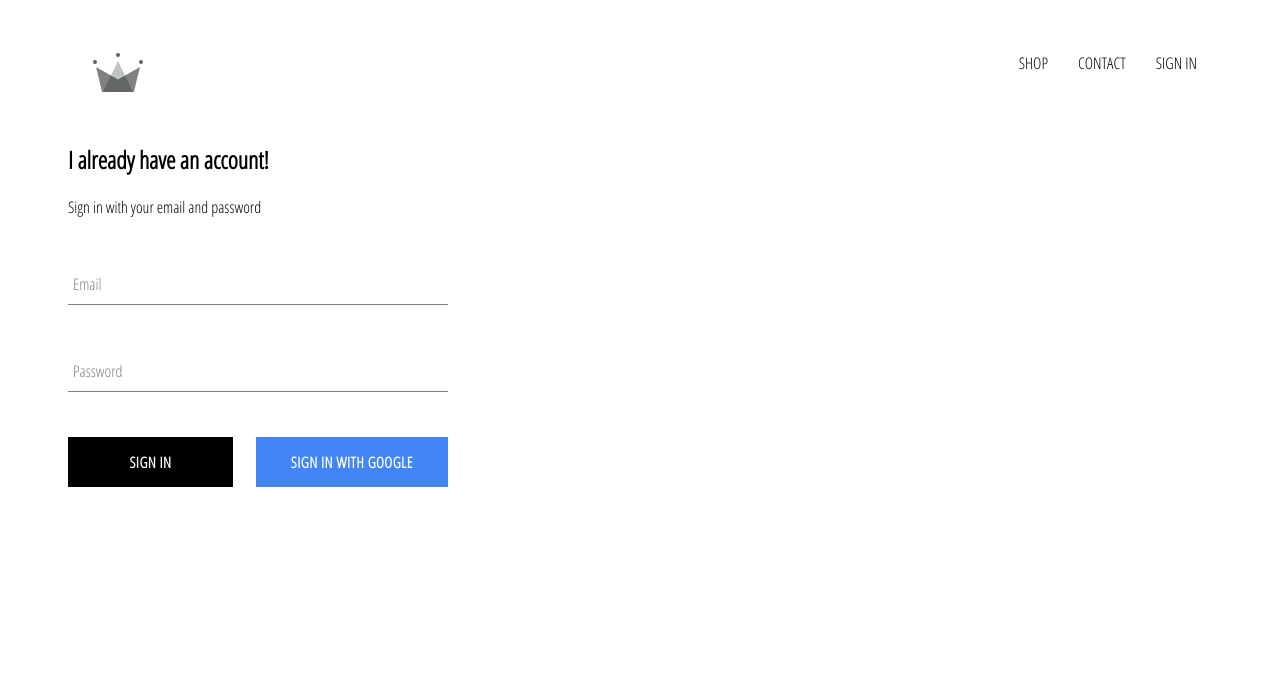
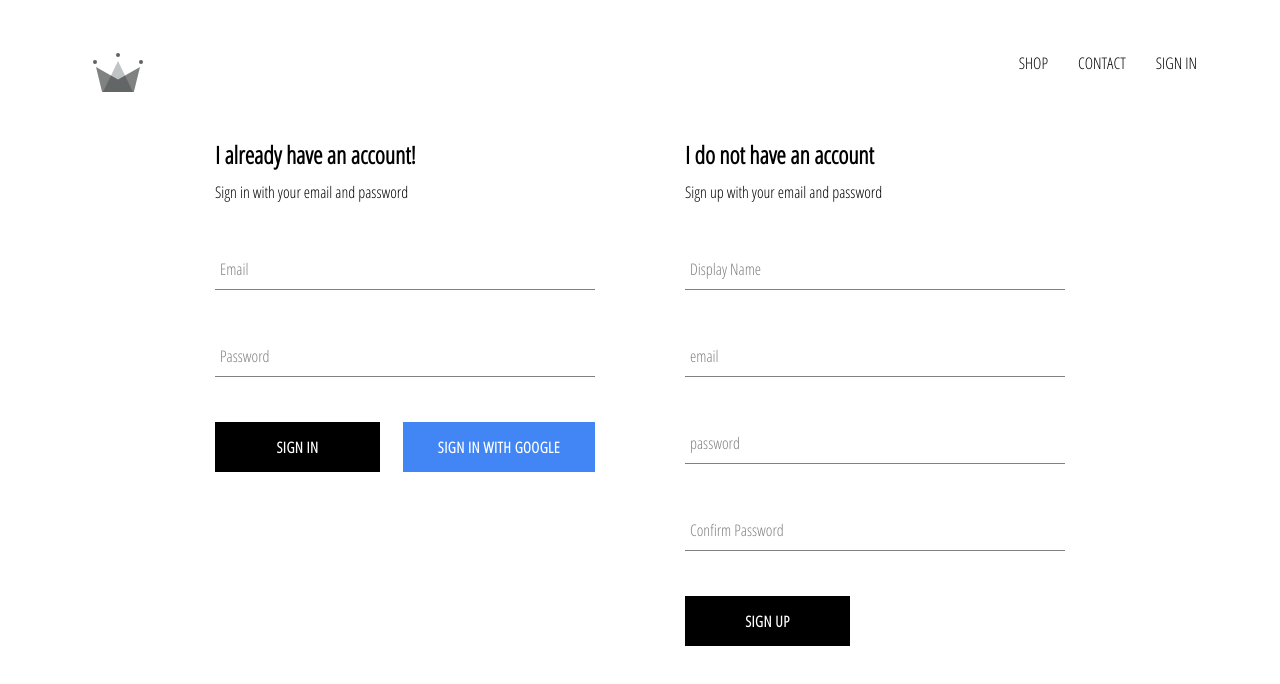
Before and after one commit to davidjuhyung/crwn-clothing, a React (Create React App) app: page /signin in a window 1280 px wide. Shown: the top 684 px of the page. Built offline with nearby package versions, Linux system fonts and the light colour scheme; no server answers.

Commit message:
implemented firebase utils, included ability to store authenticated users into firestore database

```diff
--- a/src/App.js
+++ b/src/App.js
@@ -5,7 +5,7 @@
 import Shop from './pages/shop/shop.component';
 import Header from './components/header/header.component';
 import SignInAndSignUpPage from './pages/sign-in-and-sign-up/sign-in-and-sign-up.component';
-import { auth } from './firebase/firebase.utils';
+import { auth, createUserProfileDocument } from './firebase/firebase.utils';
 
 class App extends React.Component {
 	state = {
@@ -15,10 +15,21 @@
 	unsubscribeFromAuth = null;
 
 	componentDidMount() {
-		this.unsubscribeFromAuth = auth.onAuthStateChanged(user => {
-			this.setState({ currentUser: user }, () => {
-				console.log(this.state.currentUser);
-			});
+		this.unsubscribeFromAuth = auth.onAuthStateChanged(async userAuth => {
+			console.log(userAuth);
+			if (!userAuth) {
+				this.setState({ currentUser: userAuth });
+			} else {
+				const userRef = await createUserProfileDocument(userAuth);
+				userRef.onSnapshot(snapshot => {
+					this.setState({
+						currentUser: {
+							id: snapshot.id,
+							...snapshot.data()
+						}
+					});
+				});
+			}
 		});
 	}
 
--- a/src/components/sign-in/sign-in.component.jsx
+++ b/src/components/sign-in/sign-in.component.jsx
@@ -23,7 +23,7 @@
 	render() {
 		return (
 			<div className="sign-in">
-				<h2>I already have an account!</h2>
+				<h2 className="title">I already have an account!</h2>
 				<span>Sign in with your email and password</span>
 
 				<form onSubmit={this.handleSubmit}>
--- a/src/components/sign-in/sign-in.style.scss
+++ b/src/components/sign-in/sign-in.style.scss
@@ -4,7 +4,7 @@
 	flex-direction: column;
 
 	.title {
-		margin: 100px 0;
+		margin: 10px 0;
 	}
 
 	.buttons {
--- /dev/null
+++ b/src/components/sign-up/sign.up.component.jsx
@@ -0,0 +1,94 @@
+import React, { Component } from 'react';
+import FormInput from '../form-input/form-input.component';
+import { auth, createUserProfileDocument } from '../../firebase/firebase.utils';
+import CustomButton from '../custom-button/custom-button.component';
+import './sign.up.style.scss';
+
+class SignUp extends Component {
+	state = {
+		displayName: '',
+		email: '',
+		password: '',
+		confirmPassword: ''
+	};
+
+	handleSubmit = async e => {
+		e.preventDefault();
+		const { displayName, email, password, confirmPassword } = this.state;
+
+		if (password !== confirmPassword) {
+			alert('passwords do not match!');
+			return;
+		}
+		try {
+			const { user } = await auth.createUserWithEmailAndPassword(
+				email,
+				password
+			);
+
+			await createUserProfileDocument(user, { displayName });
+
+			this.setState({
+				displayName: '',
+				email: '',
+				password: '',
+				confirmPassword: ''
+			});
+		} catch (err) {
+			console.error(err);
+		}
+	};
+
+	handleChange = e => {
+		const { name, value } = e.target;
+		this.setState({
+			[name]: value
+		});
+	};
+
+	render() {
+		const { displayName, email, password, confirmPassword } = this.state;
+
+		return (
+			<div className="sign-up">
+				<h2 className="title">I do not have an account</h2>
+				<span>Sign up with your email and password</span>
+				<form className="sign-up-form" onSubmit={this.handleSubmit}>
+					<FormInput
+						type="text"
+						name="displayName"
+						value={displayName}
+						label="Display Name"
+						handleChange={this.handleChange}
+					/>
+					<FormInput
+						type="email"
+						name="email"
+						value={email}
+						label="email"
+						handleChange={this.handleChange}
+					/>
+					<FormInput
+						type="password"
+						name="password"
+						value={password}
+						label="password"
+						handleChange={this.handleChange}
+					/>
+					<FormInput
+						type="password"
+						name="confirmPassword"
+						value={confirmPassword}
+						label="Confirm Password"
+						handleChange={this.handleChange}
+					/>
+					<CustomButton type="Submit" onSubmit={this.handleSubmit}>
+						Sign up
+					</CustomButton>
+				</form>
+			</div>
+		);
+	}
+}
+
+export default SignUp;
--- /dev/null
+++ b/src/components/sign-up/sign.up.style.scss
@@ -0,0 +1,9 @@
+.sign-up {
+	display: flex;
+	flex-direction: column;
+	width: 380px;
+
+	.title {
+		margin: 10px 0;
+	}
+}
--- a/src/firebase/firebase.utils.js
+++ b/src/firebase/firebase.utils.js
@@ -15,6 +15,28 @@
 
 firebase.initializeApp(config);
 
+export const createUserProfileDocument = async (userAuth, additionalData) => {
+	if (!userAuth) return;
+	const userRef = firestore.doc(`users/${userAuth.uid}`);
+	const userSnapshot = await userRef.get();
+
+	if (!userSnapshot.exists) {
+		const { displayName, email } = userAuth;
+		const createdAt = new Date();
+		try {
+			await userRef.set({
+				displayName,
+				email,
+				createdAt,
+				...additionalData
+			});
+		} catch (err) {
+			console.log('error creating user', err.message);
+		}
+	}
+	return userRef;
+};
+
 export const auth = firebase.auth();
 export const firestore = firebase.firestore();
 
--- a/src/pages/sign-in-and-sign-up/sign-in-and-sign-up.component.jsx
+++ b/src/pages/sign-in-and-sign-up/sign-in-and-sign-up.component.jsx
@@ -1,10 +1,13 @@
 import React from 'react';
 import './sign-in-and-sign-up.style.scss';
 import SignIn from '../../components/sign-in/sign-in.component';
+import SignUp from '../../components/sign-up/sign.up.component';
+
 const SignInAndSignUpPage = () => {
 	return (
 		<div className="sign-in-and-sign-up">
 			<SignIn></SignIn>
+			<SignUp></SignUp>
 		</div>
 	);
 };
--- a/src/pages/sign-in-and-sign-up/sign-in-and-sign-up.style.scss
+++ b/src/pages/sign-in-and-sign-up/sign-in-and-sign-up.style.scss
@@ -0,0 +1,6 @@
+.sign-in-and-sign-up {
+	width: 850px;
+	display: flex;
+	justify-content: space-between;
+	margin: 30px auto;
+}
```
